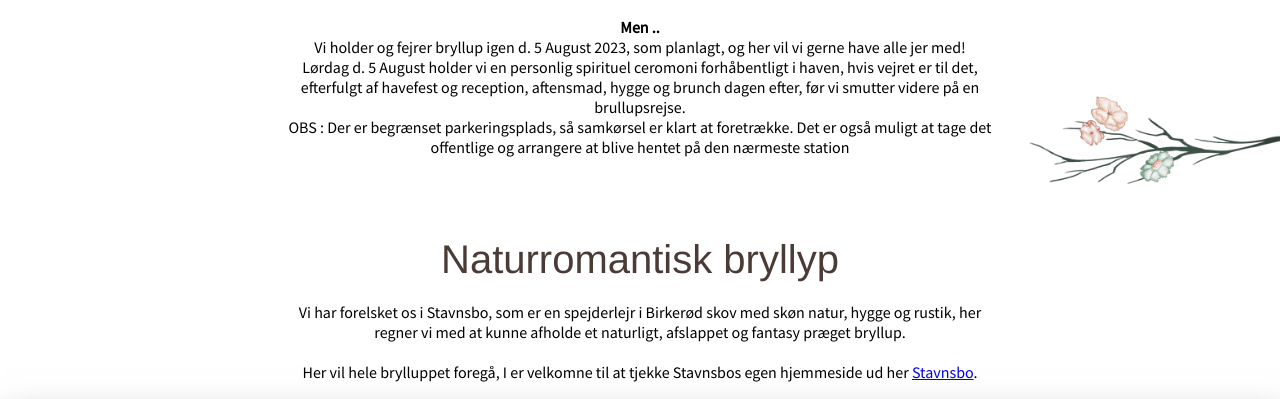
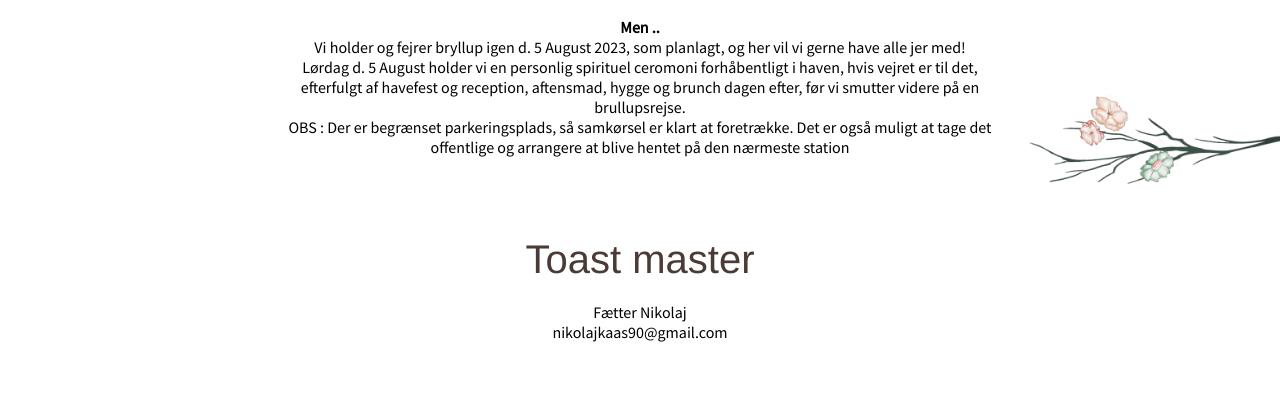
Before and after one commit to Kipl0/Wedding_website, a plain HTML site: page practical.html in a window 1280 px wide. Shown: the part 1063-1462 px from the top of the page. Drawn offline with Linux system fonts and the light colour scheme.

Commit message:
add toast master

```diff
--- a/practical.html
+++ b/practical.html
@@ -46,6 +46,12 @@
     </div>
 
 
+    <div class="center_content_container">
+        <h3>Toast master</h3>
+        <p>Fætter Nikolaj</p>
+        <p>nikolajkaas90@gmail.com</p>
+        <br>
+    </div>
     <div class="center_content_container">
         <h3>Naturromantisk bryllyp</h3>
         <p>Vi har forelsket os i Stavnsbo, som er en spejderlejr i Birkerød skov med skøn natur, hygge og rustik, her regner vi med at kunne afholde et naturligt, afslappet og fantasy præget bryllup.</p>
```
